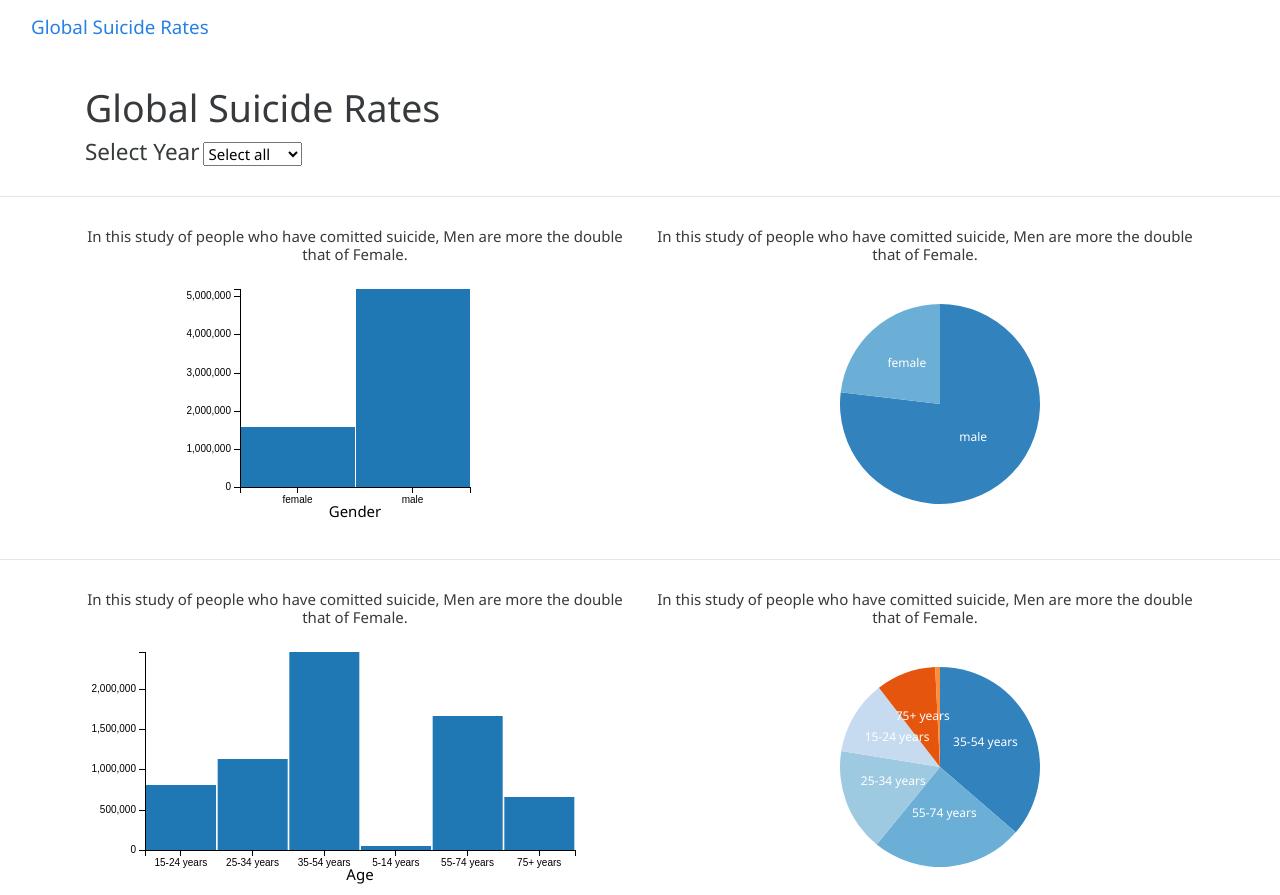
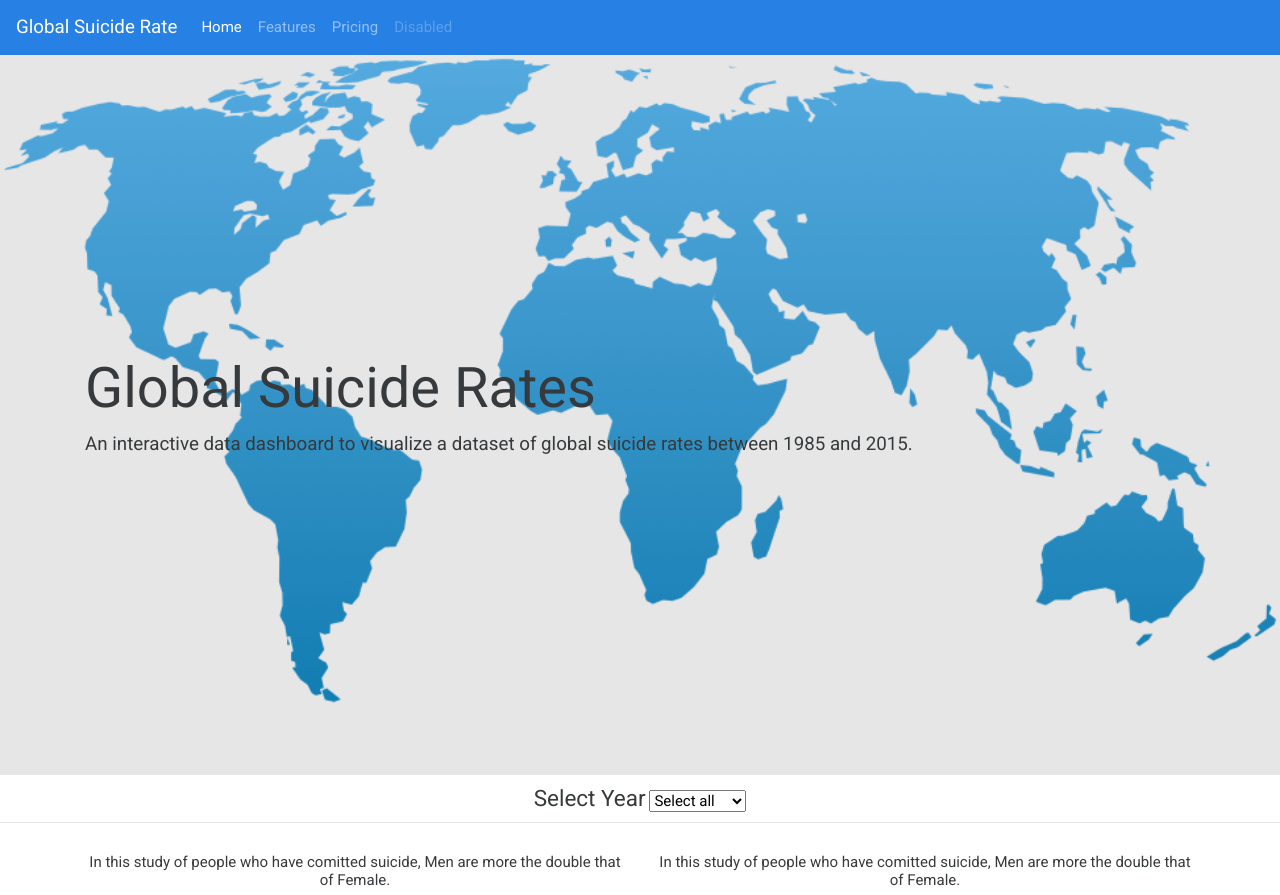
Before and after one commit to Deoh/interactive-frontend-development-milestone-project, a plain HTML site: page index.html in a window 1280 px wide. Shown: the top 895 px of the page. Drawn offline with Linux system fonts and the light colour scheme.

Commit message:
added images & styling

```diff
--- a/index.html
+++ b/index.html
@@ -5,11 +5,12 @@
 	<meta charset="UTF-8">
 	<meta name="viewport" content="width=device-width, initial-scale=1.0">
 	<meta http-equiv="X-UA-Compatible" content="ie=edge">
-	<title>Popular Baby Names</title>
+	<title>Global suicide Rates</title>
 
 	<link rel="stylesheet" href="static/css/bootstrap.min.css" type="text/css" />
 	<link rel="stylesheet" href="static/css/dc.min.css" type="text/css" />
 	<link rel="stylesheet" href="static/css/style.css" type="text/css" />
+    <link href="https://fonts.googleapis.com/css?family=Roboto:400,700&display=swap" rel="stylesheet">
 
 	<script type="text/javascript" src="static/js/d3.min.js"></script>
 	<script type="text/javascript" src="static/js/crossfilter.min.js"></script>
@@ -19,22 +20,37 @@
 </head>
 
 <body>
-	<nav class="navbar navbar-default">
-		<div class="container-fluid">
-			<div class="navbar-header">
-				<a class="navbar-brand" href="#"> Global Suicide Rates</a>
+	<!----------------------NAVBAR-------------------->
+	<nav class="navbar navbar-expand-lg navbar-dark bg-primary">
+		<a class="navbar-brand" href="#">Global Suicide Rate</a>
+		<button class="navbar-toggler" type="button" data-toggle="collapse" data-target="#navbarNavAltMarkup" aria-controls="navbarNavAltMarkup" aria-expanded="false" aria-label="Toggle navigation">
+            <span class="navbar-toggler-icon"></span>
+        </button>
+		<div class="collapse navbar-collapse" id="navbarNavAltMarkup">
+			<div class="navbar-nav">
+				<a class="nav-item nav-link active" href="#">Home <span class="sr-only">(current)</span></a>
+				<a class="nav-item nav-link" href="#">Features</a>
+				<a class="nav-item nav-link" href="#">Pricing</a>
+				<a class="nav-item nav-link disabled" href="#" tabindex="-1" aria-disabled="true">Disabled</a>
 			</div>
 		</div>
 	</nav>
 
-	<main>
-		<section class="section">
+	<!----------------------FRONT PAGE-------------------->
+	<header class="opaque-overlay">
+		<div class="jumbotron jumbotron-fluid jumbotron-container">
 			<div class="container">
-				<div class="row">
-                    <div class="col-xs-12 col-sm-12">
-                        <h1> Global Suicide Rates</h1>
+				<h1 class="display-4">Global Suicide Rates</h1>
+				<p class="lead">An interactive data dashboard to visualize a dataset of global suicide rates between
+					1985
+					and 2015.</p>
 			</div>
 		</div>
+	</header>
+
+	<main>
+		<section class="section selector-section center">
+			<div class="container">
 				<div class="row">
 					<div class="col-12">
 						<h4 class="selector-heading">Select Year</h4>
@@ -48,10 +64,12 @@
 			<div class="container">
 				<div class="row">
 					<div class="col-xs-12 col-sm-6 text-center">
-                        <p class="section-paragraph">In this study of people who have comitted suicide, Men are more the double that of Female.</p>
+						<p class="section-paragraph">In this study of people who have comitted suicide, Men are more the
+							double that of Female.</p>
 					</div>
 					<div class="col-xs-12 col-sm-6 text-center">
-                        <p class="section-paragraph">In this study of people who have comitted suicide, Men are more the double that of Female.</p>
+						<p class="section-paragraph">In this study of people who have comitted suicide, Men are more the
+							double that of Female.</p>
 					</div>
 				</div>
 				<div class="row">
@@ -61,14 +79,16 @@
 			</div>
 		</section>
 
-		<section class="section">
+		<section class="section background-color-theme">
 			<div class="container">
 				<div class="row">
 					<div class="col-xs-12 col-sm-6 text-center">
-                        <p class="section-paragraph">In this study of people who have comitted suicide, Men are more the double that of Female.</p>
+						<p class="section-paragraph">In this study of people who have comitted suicide, Men are more the
+							double that of Female.</p>
 					</div>
 					<div class="col-xs-12 col-sm-6 text-center">
-                        <p class="section-paragraph">In this study of people who have comitted suicide, Men are more the double that of Female.</p>
+						<p class="section-paragraph">In this study of people who have comitted suicide, Men are more the
+							double that of Female.</p>
 					</div>
 				</div>
 				<div class="row">
@@ -82,24 +102,28 @@
 			<div class="container">
 				<div class="row">
 					<div class="col-xs-12 col-sm-6 text-center">
-                        <p class="section-paragraph">In this study of people who have comitted suicide, Men are more the double that of Female.</p>
+						<p class="section-paragraph">In this study of people who have comitted suicide, Men are more the
+							double that of Female.</p>
 					</div>
 					<div class="col-xs-12 col-sm-6 text-center">
-                        <p class="section-paragraph">In this study of people who have comitted suicide, Men are more the double that of Female.</p>
+						<p class="section-paragraph">In this study of people who have comitted suicide, Men are more the
+							double that of Female.</p>
 					</div>
 				</div>
 				<div class="row">
 					<div class="col-xs-12 col-sm-6 text-center" id="generation-balance" class="custom-chart"></div>
-                    <div class="col-xs-12 col-sm-6 text-center" id="suicide-per-generation-pie" class="custom-chart"></div>
+					<div class="col-xs-12 col-sm-6 text-center" id="suicide-per-generation-pie" class="custom-chart">
+					</div>
 				</div>
 			</div>
 		</section>
 
-		<section class="section">
+		<section class="section background-color-theme">
 			<div class="container">
 				<div class="row">
 					<div class="col-12 text-center">
-                        <p class="section-paragraph">In this study of people who have comitted suicide, Men are more the double that of Female.</p>
+						<p class="section-paragraph">In this study of people who have comitted suicide, Men are more the
+							double that of Female.</p>
 					</div>
 				</div>
 				<div class="row">
@@ -112,7 +136,8 @@
 			<div class="container">
 				<div class="row">
 					<div class="col-12 text-center">
-                        <p class="section-paragraph">In this study of people who have comitted suicide, Men are more the double that of Female.</p>
+						<p class="section-paragraph">In this study of people who have comitted suicide, Men are more the
+							double that of Female.</p>
 					</div>
 				</div>
 				<div class="row">
@@ -121,11 +146,12 @@
 			</div>
 		</section>
 
-		<section class="section">
+		<section class="section background-color-theme">
 			<div class="container">
 				<div class="row">
 					<div class="col-12 text-center">
-                        <p class="section-paragraph">In this study of people who have comitted suicide, Men are more the double that of Female.</p>
+						<p class="section-paragraph">In this study of people who have comitted suicide, Men are more the
+							double that of Female.</p>
 					</div>
 				</div>
 				<div class="row">
@@ -138,7 +164,8 @@
 			<div class="container">
 				<div class="row">
 					<div class="col-12 text-center">
-                        <p class="section-paragraph">In this study of people who have comitted suicide, Men are more the double that of Female.</p>
+						<p class="section-paragraph">In this study of people who have comitted suicide, Men are more the
+							double that of Female.</p>
 					</div>
 				</div>
 				<div class="row">
--- a/static/css/style.css
+++ b/static/css/style.css
@@ -1,6 +1,5 @@
-.selector-heading, #year-selector {
-    display: inline-block;
-    float: none;
+body {
+    font-family: 'Roboto', sans-serif;
     margin: 0;
 }
 
@@ -16,3 +15,53 @@
 .custom-chart {
     margin-bottom: 40px;
 }
+
+.center {
+    text-align: center;
+}
+
+/*-------------------------------Colour*/
+.background-color-theme {
+    background-color: #e6e6e6;
+}
+
+/*-------------------------------Jumbotron*/
+
+.jumbotron-container {
+    margin: 0;
+    padding: 0;
+    height: 90vh;
+
+    background: url(../images/Blue-World-map.png) no-repeat center top;
+    -webkit-background-size: cover;
+    -moz-background-size: cover;
+    -o-background-size: cover;
+    background-size: contain;
+
+    display: flex;
+    align-items: center;
+    justify-content: center;
+
+    position: relative;
+}
+
+.opaque-overlay {
+    position: relative;
+    top: 0;
+    left: 0;
+    height: 100%;
+    width: 100%;
+    background-color:  #e6e6e6;
+}
+
+
+
+.selector-section {
+    padding: 10px
+}
+
+.selector-heading, #year-selector {
+    display: inline-block;
+    float: none;
+    margin: 0;
+}
```
Also changed, not shown: static/images/Blue-World-map.png (added), 1 other file. Lines whose indentation alone changed are shown as unchanged.
